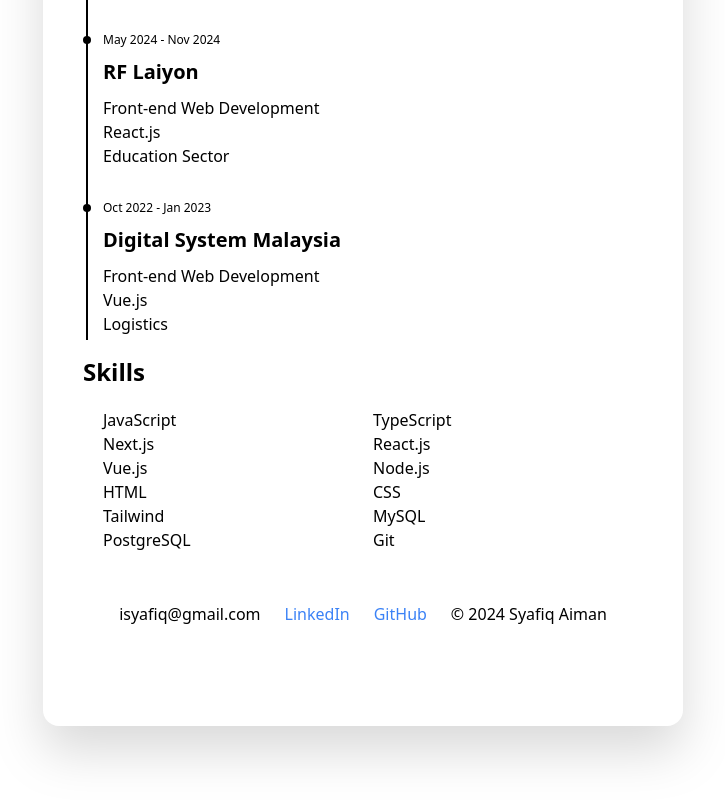
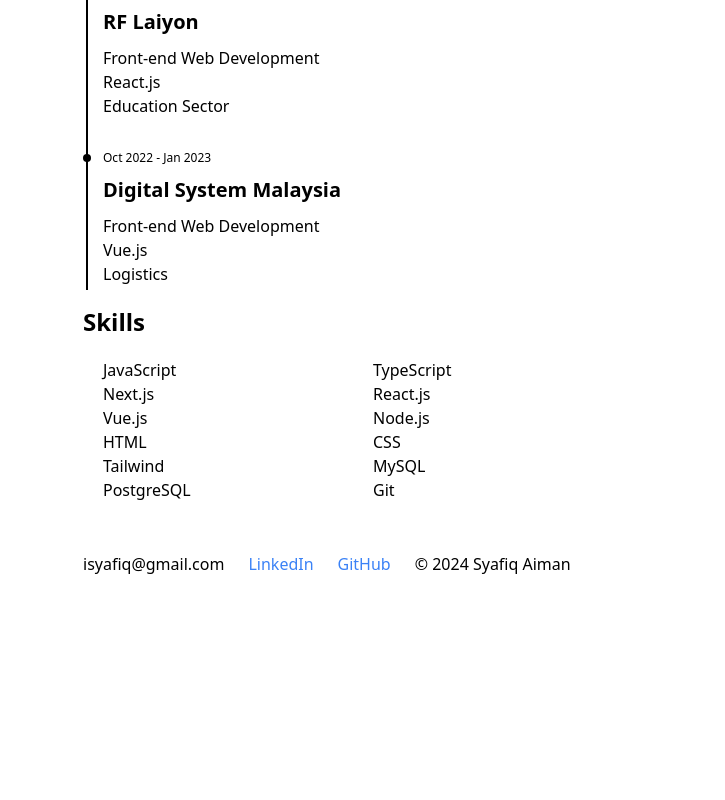
Before and after one commit to SyafiqAi/syafiq-portfolio-v2, a Vue app: page / in a window 1280 px wide. Shown: the part 478-1278 px from the top of the page, without its empty margins (277-1002 px from the left). After the commit the page ends 1204 px from the top, so only its background shows below. Built offline with nearby package versions, Linux system fonts and the light colour scheme.

Commit message:
Revert "feat: card content"
This reverts commit 5468db170425f994df3b4c7242486e472ebbb637.

```diff
--- a/src/components/Sections/TheFooter.vue
+++ b/src/components/Sections/TheFooter.vue
@@ -1,7 +1,7 @@
 <script setup lang="ts"></script>
 
 <template>
-    <div class="my-[50px] flex flex-col items-center md:flex-row md:gap-6 md:justify-center">
+    <div class="my-[50px] flex flex-col items-center md:flex-row md:gap-6">
         <span>isyafiq@gmail.com</span>
         <span
             ><a
--- a/src/views/HomeView.vue
+++ b/src/views/HomeView.vue
@@ -7,9 +7,7 @@ import TheFooter from '@/components/Sections/TheFooter.vue';
 </script>
 
 <template>
-
-        <div class="bg-white py-[100px]">
-            <div class="mx-auto sm px-[40px] py-[50px] max-w-[640px] drop-shadow-2xl shadow-black bg-white rounded-2xl">
+        <div class="mx-auto sm px-[40px] py-[100px] max-w-[640px]">
             <main >
                 <h1>Syafiq's Portfolio</h1>
                 <p>I do web stuff.</p>
@@ -20,7 +18,6 @@ import TheFooter from '@/components/Sections/TheFooter.vue';
                 <TheFooter />
             </footer>
         </div>
-        </div>
 </template>
 
 <style lang="postcss">
```
Lines whose indentation alone changed are shown as unchanged.
